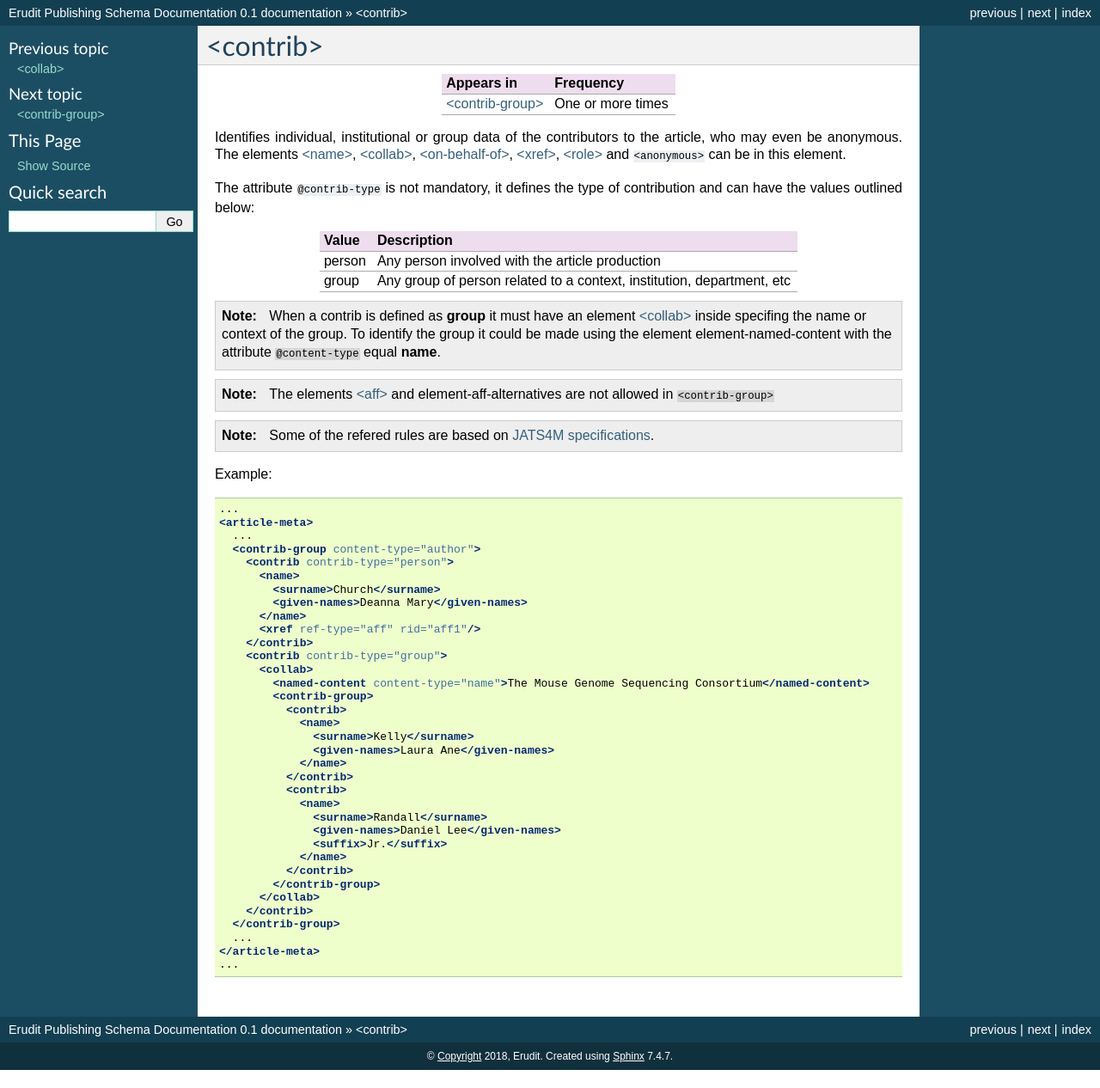
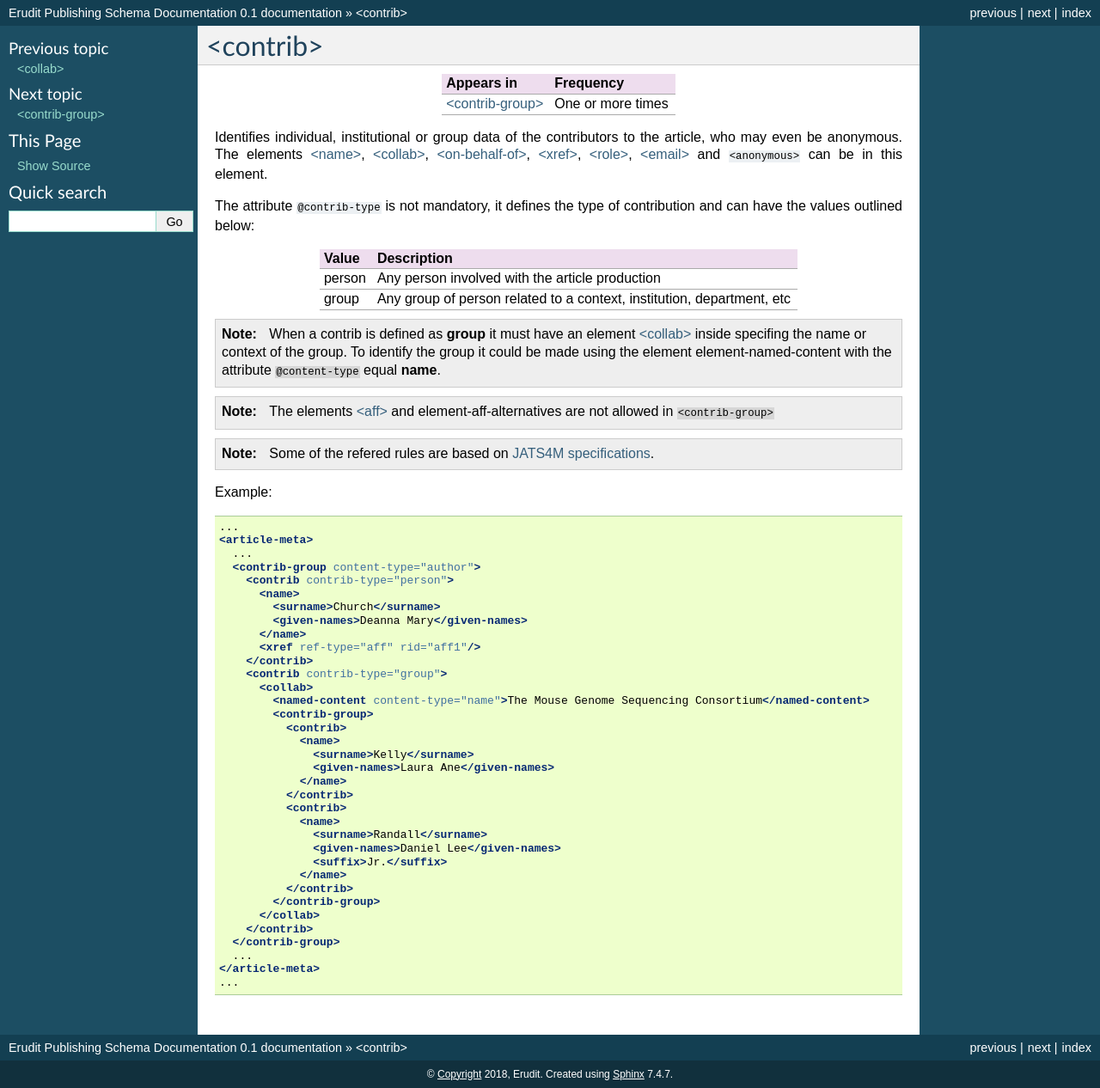
Before and after one commit to erudit/erudit-ps-documentation, a Sphinx documentation site: the page built from docs/source/tagset/element-contrib.rst, in a window 1280 px wide. Shown: the whole page at 86% size. Built offline with Sphinx 7.4.7, drawn with Linux system fonts in a browser that asks for light colours; before the commit the page ends 1245 px from its top, so only the background shows below that.

Commit message:
Including element contrib docs

```diff
--- a/docs/source/tagset/element-contrib.rst
+++ b/docs/source/tagset/element-contrib.rst
@@ -9,7 +9,7 @@
 | :ref:`element-contrib-group`  | One or more times |
 +-------------------------------+-------------------+
 
-Identifies individual, institutional or group data of the contributors to the article, who may even be anonymous. The elements :ref:`element-name`, :ref:`element-collab`, :ref:`element-on-behalf-of`, :ref:`element-xref`, :ref:`element-role` and ``<anonymous>`` can be in this element.
+Identifies individual, institutional or group data of the contributors to the article, who may even be anonymous. The elements :ref:`element-name`, :ref:`element-collab`, :ref:`element-on-behalf-of`, :ref:`element-xref`, :ref:`element-role`, :ref:`element-email` and ``<anonymous>`` can be in this element.
 
 The attribute ``@contrib-type`` is not mandatory, it defines the type of contribution and can have the values outlined below:
 
```
